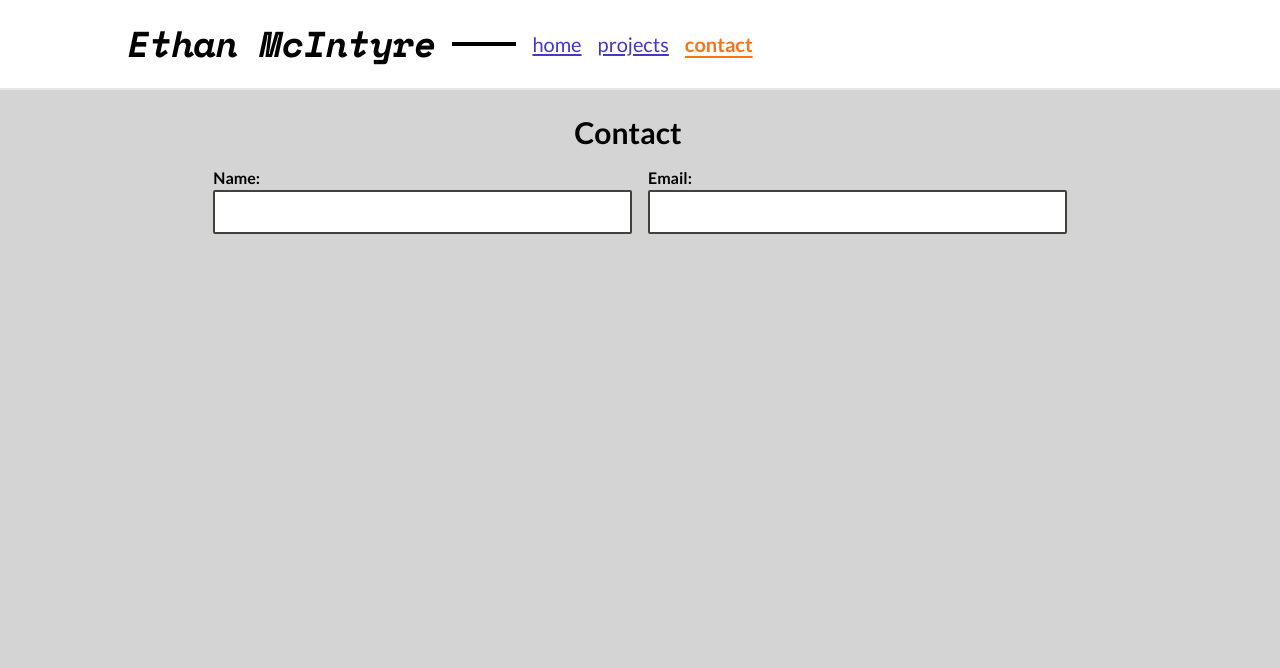
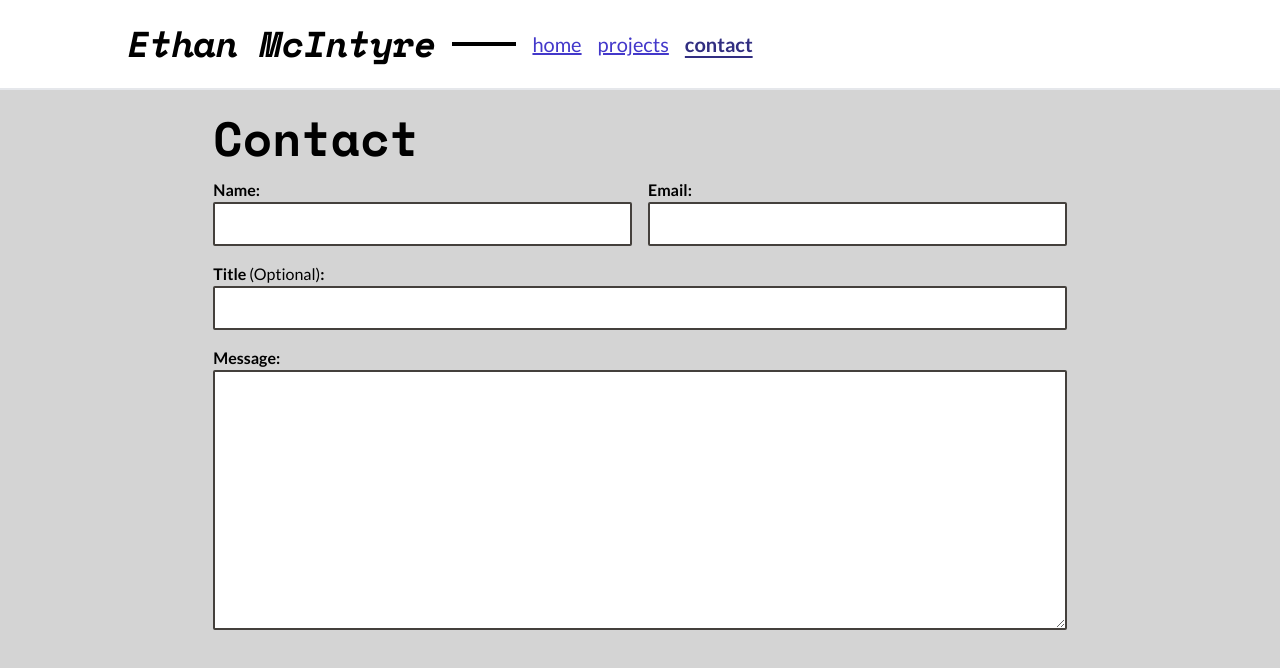
Before and after one commit to ethanmci/portfolio-v2, a SvelteKit app: page /contact in a window 1280 px wide. Shown: the top 668 px of the page. Built offline with nearby package versions, Linux system fonts and the light colour scheme; some icons are missing.

Commit message:
improvement to main page, some contact ui work

```diff
--- a/src/routes/+layout.svelte
+++ b/src/routes/+layout.svelte
@@ -18,7 +18,7 @@
 			aria-current={$page.url.pathname === '/'}
 			href="/"
 			class={`
-				${$page.url.pathname === '/' ? 'text-orange-500 font-semibold underline-offset-4' : 'underline-offset-2'}
+				${$page.url.pathname === '/' ? 'text-indigo-900 font-semibold underline-offset-4' : 'underline-offset-1'}
 				hidden md:block text-xl text-indigo-700 underline hover:underline-offset-8 transition-all ease-in-out`
 			}
 			>home</a
@@ -27,7 +27,7 @@
 			aria-current={$page.url.pathname === '/projects'}
 			href="/projects"
 			class={`
-				${$page.url.pathname === '/projects' ? 'text-orange-500 font-semibold underline-offset-4' : 'underline-offset-2'}
+				${$page.url.pathname === '/projects' ? 'text-indigo-900 font-semibold underline-offset-4' : 'underline-offset-1'}
 				hidden md:block text-xl text-indigo-700 underline hover:underline-offset-8 transition-all ease-in-out`
 			}
 			>projects</a
@@ -36,7 +36,7 @@
 			aria-current={$page.url.pathname === '/contact'}
 			href="/contact"
 			class={`
-				${$page.url.pathname === '/contact' ? 'text-orange-500 font-semibold underline-offset-4' : 'underline-offset-2'}
+				${$page.url.pathname === '/contact' ? 'text-indigo-900 font-semibold underline-offset-4' : 'underline-offset-1'}
 				hidden md:block text-xl text-indigo-700 underline hover:underline-offset-8 transition-all ease-in-out`
 			}
 			>contact</a
--- a/src/routes/+page.svelte
+++ b/src/routes/+page.svelte
@@ -1,9 +1,12 @@
 <script lang="ts">
-	import ProjectTile from "$lib/components/ProjectTile.svelte";
-    import NameType from "$lib/assets/name_stacked.png"
-    import EthanImg from "$lib/assets/photo_of_me.jpg"
-    import { PortableText } from "@portabletext/svelte";
-	import type { PageData } from "./$types";
+	import ProjectTile from '$lib/components/ProjectTile.svelte';
+	import NameType from '$lib/assets/name_stacked.png';
+	import EthanImg from '$lib/assets/photo_of_me.jpg';
+	import GitHubIcon from 'virtual:icons/mdi/github-box';
+	import LinkedinIcon from 'virtual:icons/mdi/linkedin';
+	import ForwardArrow from 'virtual:icons/ic/baseline-arrow-forward';
+	import { PortableText } from '@portabletext/svelte';
+	import type { PageData } from './$types';
 
 	export let data: PageData;
 </script>
@@ -12,22 +15,49 @@
 	<title>Home - Ethan McIntyre</title>
 </svelte:head>
 
-
-<div class="h-full grid grid-cols-3 overflow-hidden bg-stone-50">
-    <div class="col-span-1 overflow-hidden relative border-r-2">
-        <img class="object-cover h-full" src={EthanImg} alt="A photo of Ethan McIntyre"/>
+<div
+	class="h-full flex flex-col md:flex-row overflow-hidden bg-stone-50 transition-all ease-in-out"
+>
+	<div class="flex-grow-0 h-1/3 md:h-full md:w-1/3 overflow-hidden relative md:border-r-2">
+		<img class="object-cover md:h-full" src={EthanImg} alt="A photo of Ethan McIntyre" />
 	</div>
-    <div class="col-span-2 mx-auto my-auto text-xl">
-        <h2 class="text-7xl font-deco font-bold italic underline mb-2 tracking-tight subpixel-antialiased">Hello!</h2>
+	<div class="grow my-auto p-4 md:p-32 text-xl">
+		<h2
+			class="text-5xl md:text-6xl font-deco font-bold italic underline mb-2 tracking-tight subpixel-antialiased"
+		>
+			Hello!
+		</h2>
+        <div id="bioContainer">
             <PortableText value={data?.content[0]?.content || null}></PortableText>
-
+        </div>
+		<div class="flex text-3xl">
+			<a href="https://github.com/ethanmci" class="icon-link"
+				><GitHubIcon alt="GitHub link" class="hover:text-indigo-900 cursor-pointer"></GitHubIcon></a
+			>
+			<a href="https://www.linkedin.com/in/ethansndrmc/" class="icon-link"
+				><LinkedinIcon alt="GitHub link" class="hover:text-indigo-900 cursor-pointer"
+				></LinkedinIcon></a
+			>
+		</div>
+		<br />
+		<a href="/projects">
+            <button class="flex font-deco font-bold p-2 text-stone-50 bg-indigo-700 hover:bg-indigo-900 hover:shadow-sm rounded-sm transition-all ease-in-out"
+			    >Check out my projects<ForwardArrow class="my-auto ml-2" /></button
+		    >
+        </a>
 	</div>
 </div>
 
-<style lang="postcss" scoped>
-
-    a {
-
+<style lang="postcss">
+	:global(#bioContainer a):not(.icon-link) {
+		text-decoration: underline;
+		color: theme(colors.indigo.700);
+        transition: 0.3s;
 	}
 
+    :global(#bioContainer a):not(.icon-link):hover {
+		text-decoration: underline;
+        text-underline-offset: 8px;
+		color: theme(colors.indigo.800);
+	}
 </style>
--- a/src/routes/contact/+page.svelte
+++ b/src/routes/contact/+page.svelte
@@ -12,9 +12,9 @@
 </svelte:head>
 
 <div class="w-2/3 mx-auto pt-6">
-    <h2 class="mb-4 mr-6 font-bold text-3xl text-center">Contact</h2>
+	<h2 class="mb-4 font-bold font-deco text-5xl lg:text-left text-center">Contact</h2>
 	<form method="post" class="flex flex-col" action="?/submit" use:enhance>
-        <div class="grid grid-cols-2 w-full gap-4 mb-8">
+		<div class="grid grid-cols-2 w-full gap-4 mb-4">
 			<div class="flex flex-col md:col-span-1 col-span-2">
 				<label for="name" placeholder="Your Name" class="font-bold">Name:</label>
 				<input
@@ -36,5 +36,23 @@
 				/>
 			</div>
 		</div>
+
+		<label for="title" placeholder="Message Title" class="font-bold">Title <span class="font-normal">(Optional)</span>:</label>
+		<input
+			name="title"
+			id="title"
+			type="text"
+			class={`border-2 p-2 mb-4 rounded-sm border-stone-700 hover:border-indigo-700 focus:border-indigo-700 bg-white transition-all`}
+			bind:value={title}
+		/>
+
+        <label for="message" placeholder="Message Title" class="font-bold">Message:</label>
+		<textarea
+			name="message"
+			id="name"
+            rows="10"
+            class={`border-2 p-2 mb-4 rounded-sm border-stone-700 hover:border-indigo-700 focus:border-indigo-700 bg-white transition-all`}
+			bind:value={message}
+		/>
 	</form>
 </div>
--- a/src/routes/projects/+page.svelte
+++ b/src/routes/projects/+page.svelte
@@ -15,7 +15,7 @@
 </svelte:head>
 
 <div class="py-8 px-4 md:px-32 mx-auto">
-    <h2 class="mb-4 md:mr-6 font-bold font-deco text-3xl lg:text-left text-center">Projects</h2>
+    <h2 class="mb-4 md:mr-6 font-bold font-deco text-5xl lg:text-left text-center">Projects</h2>
     <div class="grid grid-cols-3 gap-2 py-2">
         {#each data?.projects as project}
         <ProjectTile
```
Lines whose indentation alone changed are shown as unchanged.
